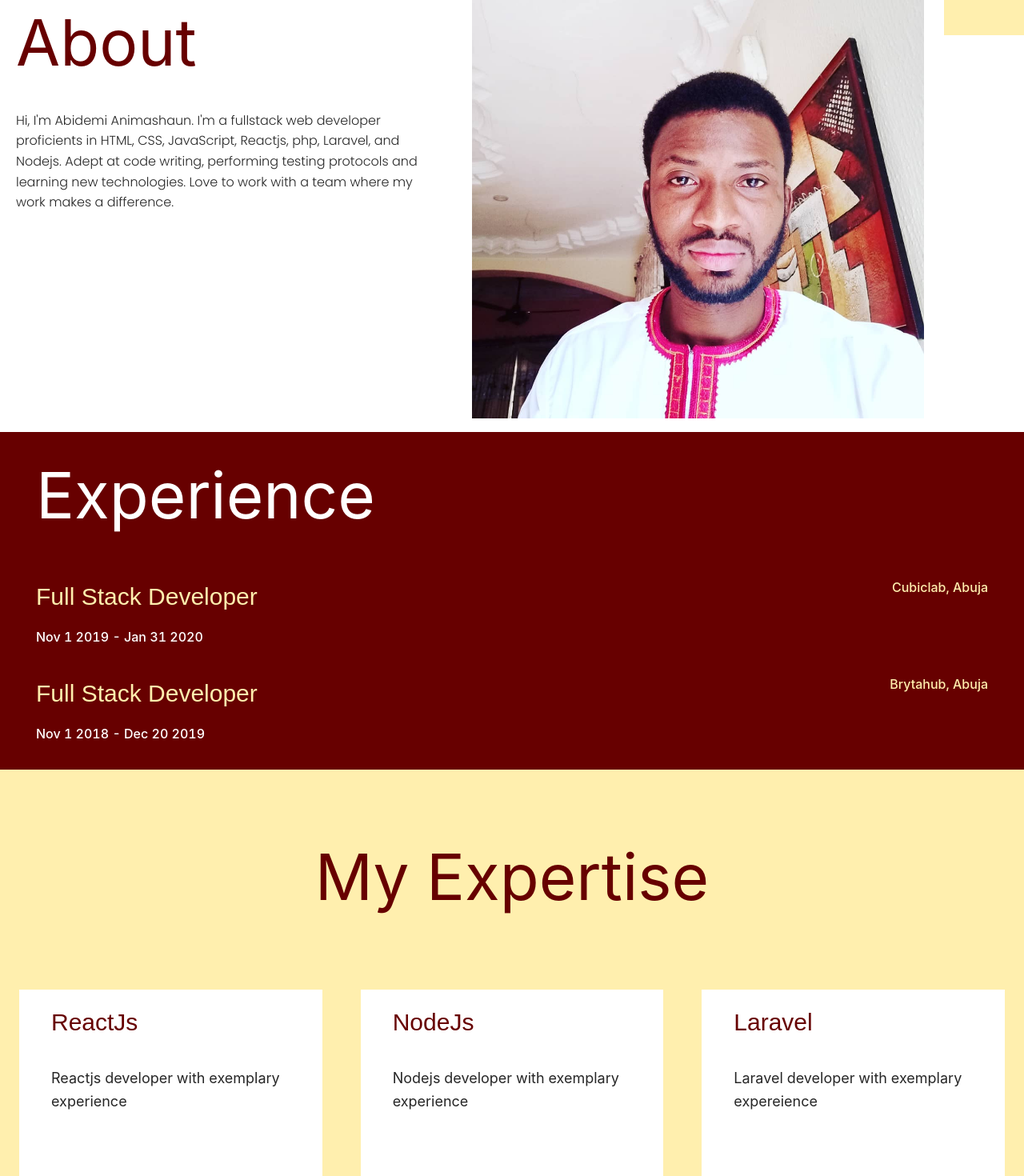
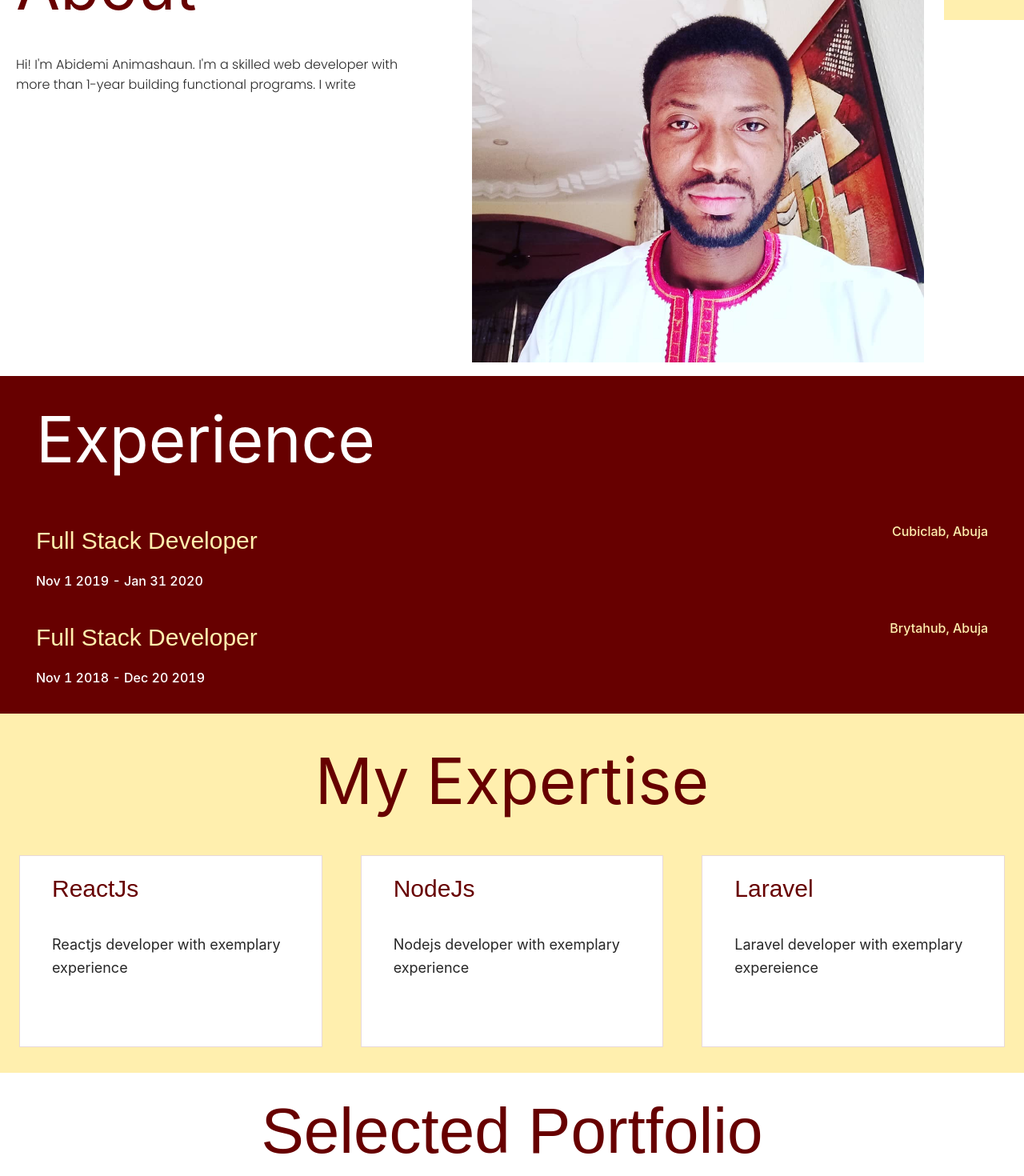
Before and after one commit to Animashaun87/my-profile, a React (Create React App) app: page / in a window 1280 px wide. Shown: the part 740-2210 px from the top of the page at 80% size. Built offline with nearby package versions, Linux system fonts and the light colour scheme.

Commit message:
made adjustments to files

```diff
--- a/src/components/about/about-me.js
+++ b/src/components/about/about-me.js
@@ -12,7 +12,7 @@ function AboutMe({ about }) {
 
   return (
     <>
-      <Layout className="about-area" style={{ padding: "80px 0 0 0" }}>
+      <Layout className="about-area" style={{ padding: "10px 0 0 0" }}>
         <Row
           className="about-top"
           data-aos="fade-up"
--- a/src/components/portfolios/expertise.js
+++ b/src/components/portfolios/expertise.js
@@ -12,14 +12,19 @@ function Expertise(props) {
         <Row
           type="flex"
           justify="center"
-          style={{ margin: "78px 0px 45px 0px" }}
+          style={{ margin: "28px 0px 45px 0px" }}
           className="expertise-title"
         >
           <Col>
             <h2 style={styles.expertise}>My Expertise</h2>
           </Col>
         </Row>
-        <Row type="flex" justify="space-around" className="expertise-top">
+        <Row
+          type="flex"
+          justify="space-around"
+          className="expertise-top"
+          style={{ marginTop: "-48px" }}
+        >
           <Col md={8} sm={12} xs={24}>
             <div
               style={styles.expertiseCard}
--- a/src/components/portfolios/portfolio.js
+++ b/src/components/portfolios/portfolio.js
@@ -34,7 +34,7 @@ function Portfolio() {
           data-aos-duration="2000"
         >
           <Row
-            style={{ marginTop: "65px" }}
+            style={{ marginTop: "10px" }}
             type="flex"
             justify="center"
             className="portfolio"
--- a/src/components/selectPortfolio.js
+++ b/src/components/selectPortfolio.js
@@ -23,13 +23,20 @@ const HomePortfolio = () => {
   return (
     <>
       <Row
-        style={{ marginTop: "65px" }}
+        style={{ marginTop: "10px" }}
         type="flex"
         justify="center"
         className="portfolio"
       >
         <Col>
-          <h2 style={styles.text}>Selected Portfolio</h2>
+          <h2
+            style={styles.text}
+            data-aos="fade-up"
+            data-aos-easing="ease-out-cubic"
+            data-aos-duration="1000"
+          >
+            Selected Portfolio
+          </h2>
         </Col>
       </Row>
 
@@ -48,7 +55,7 @@ const HomePortfolio = () => {
               <div
                 data-aos="fade-up"
                 data-aos-easing="ease-out-cubic"
-                data-aos-duration="2000"
+                data-aos-duration="1000"
                 className="view grow overlay"
               >
                 <img
--- a/src/pages/home.js
+++ b/src/pages/home.js
@@ -13,14 +13,14 @@ function Home() {
   });
 
   const info =
-    "Hi, I'm Abidemi Animashaun. I'm a fullstack web developer proficients in HTML, CSS, JavaScript, Reactjs, php, Laravel, and Nodejs. Adept at code writing, performing testing protocols and learning new technologies. Love to work with a team where my work makes a difference.";
+    "Hi! I'm Abidemi Animashaun. I'm a skilled web developer with more than 1-year building functional programs. I write ";
 
   return (
     <>
       <Banner />
       <AboutMe about={info} />
       <Experience />
-      <Expertise bgColor={"home-bg"} />
+      <Expertise bgColor={"home-bg"} wrapper={"wrapper"} />
       <HomePortfolio />
       <ScrollToTop />
     </>
--- a/src/utils/styles/global.css
+++ b/src/utils/styles/global.css
@@ -310,7 +310,7 @@
   .expertise-title {
     display: flex;
     justify-content: flex-start;
-    margin-top: 50px !important;
+    margin-top: 24px !important;
     margin-left: 32px !important;
   }
 }
@@ -515,7 +515,7 @@
 @media only screen and (min-width: 768px) and (max-width: 991px) {
   .about-area {
     margin-right: 50px !important;
-    padding: 0px 20px !important;
+    padding: 10px 20px !important;
   }
 }
 
@@ -534,6 +534,7 @@
 @media (max-width: 575px) {
   .about-area {
     margin-right: 0px !important;
+    padding: 38px 0 0 0 !important;
   }
 }
 
```
